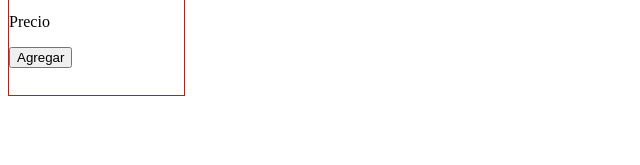
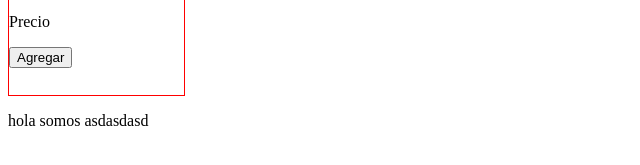
Before and after one commit to JulianLeites/TP_Programacion2, a plain HTML site: page index.html in a window 1280 px wide. Shown: the part 179-344 px from the top of the page, without its empty margins (0-640 px from the left). Drawn offline with Linux system fonts and the light colour scheme.

Commit message:
Agregue el footer

```diff
--- a/index.html
+++ b/index.html
@@ -27,7 +27,7 @@
         </section>
       </main>
       <footer>
-
+        <p>hola somos asdasdasd</p>
       </footer>
   </main>
 </body>
```
